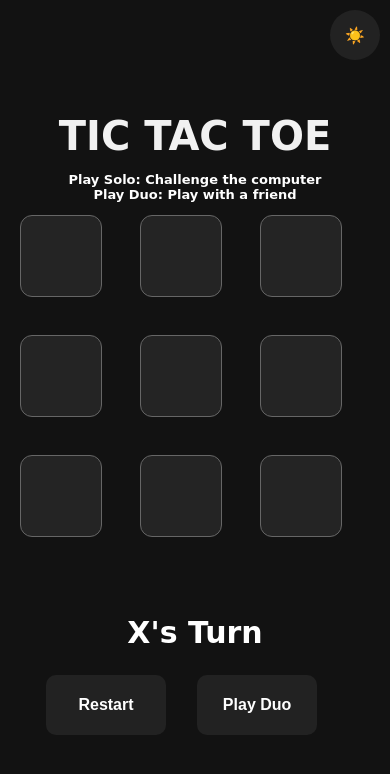
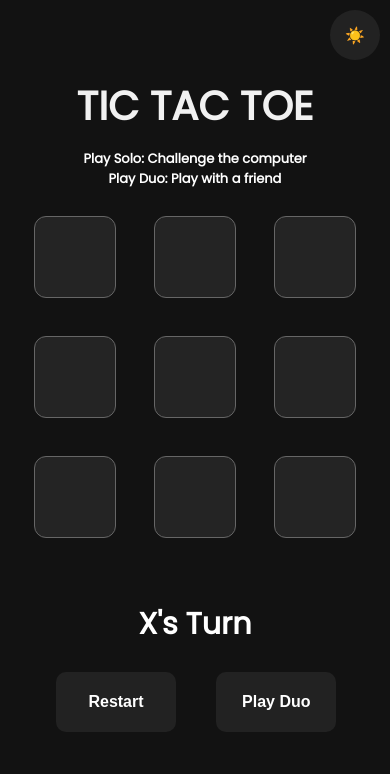
Before and after one commit to almita-desai/tic-tac-toe, a plain HTML site: page index.html in a window 390 px wide. Drawn offline with nearby package versions, Linux system fonts and the light colour scheme.

Commit message:
Update font in media query

```diff
--- a/index.html
+++ b/index.html
@@ -6,6 +6,8 @@
     <title>Document</title>
     <link rel="stylesheet" href="style.css">
     <script src="https://cdn.jsdelivr.net/npm/canvas-confetti@1.4.0/dist/confetti.browser.min.js"></script>
+    <link href="https://fonts.googleapis.com/css2?family=Poppins&display=swap" rel="stylesheet">
+
 </head>
 <body>
 <button id="toggle-theme">🌙</button>
--- a/style.css
+++ b/style.css
@@ -141,6 +141,9 @@ button:hover{
 }
 @media (max-width: 768px)
 {
+    body{
+        font-family:'Poppins', sans-serif;
+    }
     .mode-description
     {
         font-size: 14px;
@@ -150,6 +153,8 @@ button:hover{
     {
         width: 130px;
         font-size: 18px;
+        margin-bottom: 40px;
+        margin-left: 36px;
     }
 
     .cell
@@ -157,11 +162,15 @@ button:hover{
         width: 100px;
         height: 100px;
         font-size: 50px;
+        margin: 14px;
     }
 }
 
 @media (max-width: 480px)
 {
+     body{
+        font-family:'Poppins', sans-serif;
+    }
     .mode-description
     {
         font-size: 13px;
@@ -171,6 +180,8 @@ button:hover{
     {
         width: 120px;
         font-size: 16px;
+        margin-bottom: 40px;
+        margin-left: 36px;
     }
 
     .cell
@@ -178,5 +189,6 @@ button:hover{
         width: 80px;
         height: 80px;
         font-size: 40px;
+        margin: 14px;
     }
 }
```
